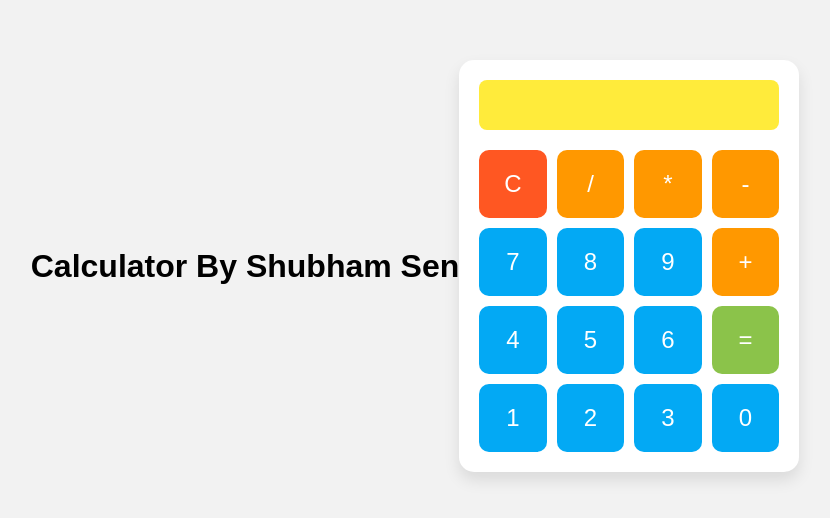
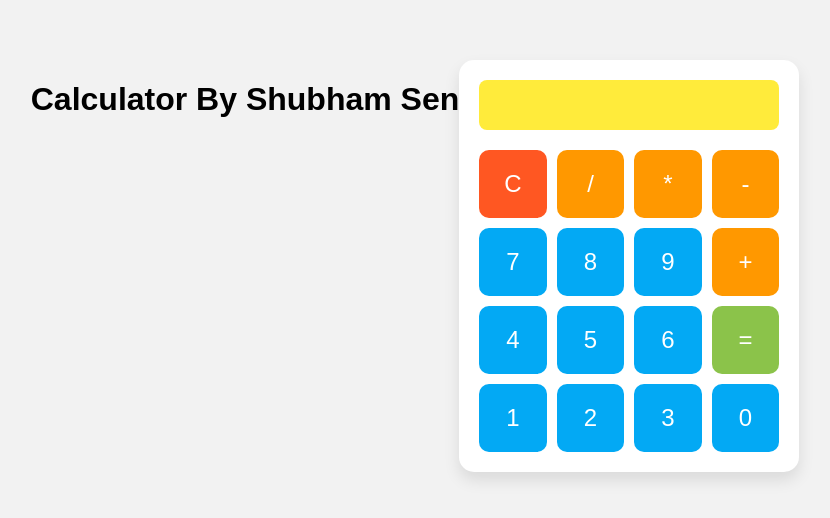
Before and after one commit to Shubh0260/Hanuman, a plain HTML site: page index.html in a window 1280 px wide. Shown: the part 134-652 px from the top of the page, without its empty margins (225-1055 px from the left). Drawn offline with Linux system fonts and the light colour scheme.

Commit message:
Update index.html

```diff
--- a/index.html
+++ b/index.html
@@ -70,10 +70,14 @@
         .button.operator:hover {
             background-color: #f57c00;
         }
+        .xyz{
+            display: flex;
+        }
 
     </style>
 </head>
 <body>
+    <div Class="xyz">
     <div><H1> Calculator By Shubham Sen  </H1></div>
     <div class="calculator">
         <input type="text" id="display" class="display" disabled>
@@ -99,7 +103,7 @@
             <button class="button" onclick="appendNumber('0')">0</button>
         </div>
     </div>
-
+</div>
     <script>
         let currentInput = '';
         let currentOperation = '';
```
